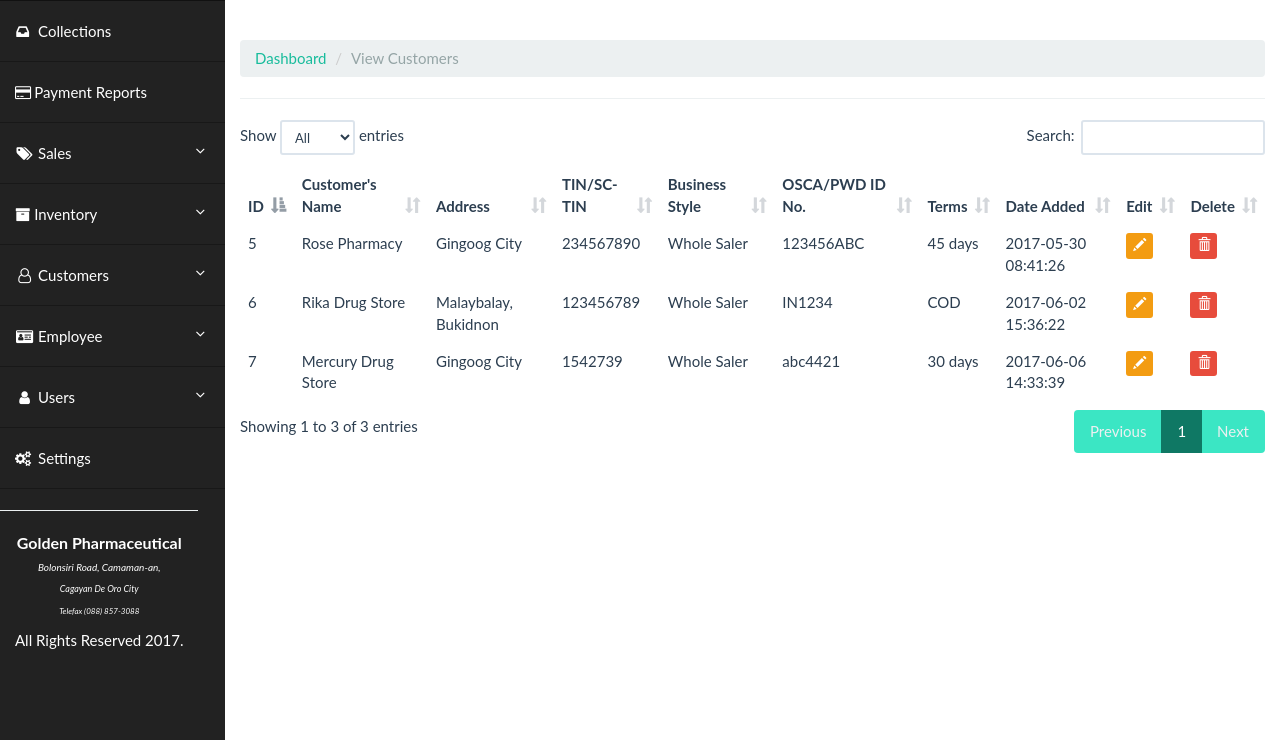
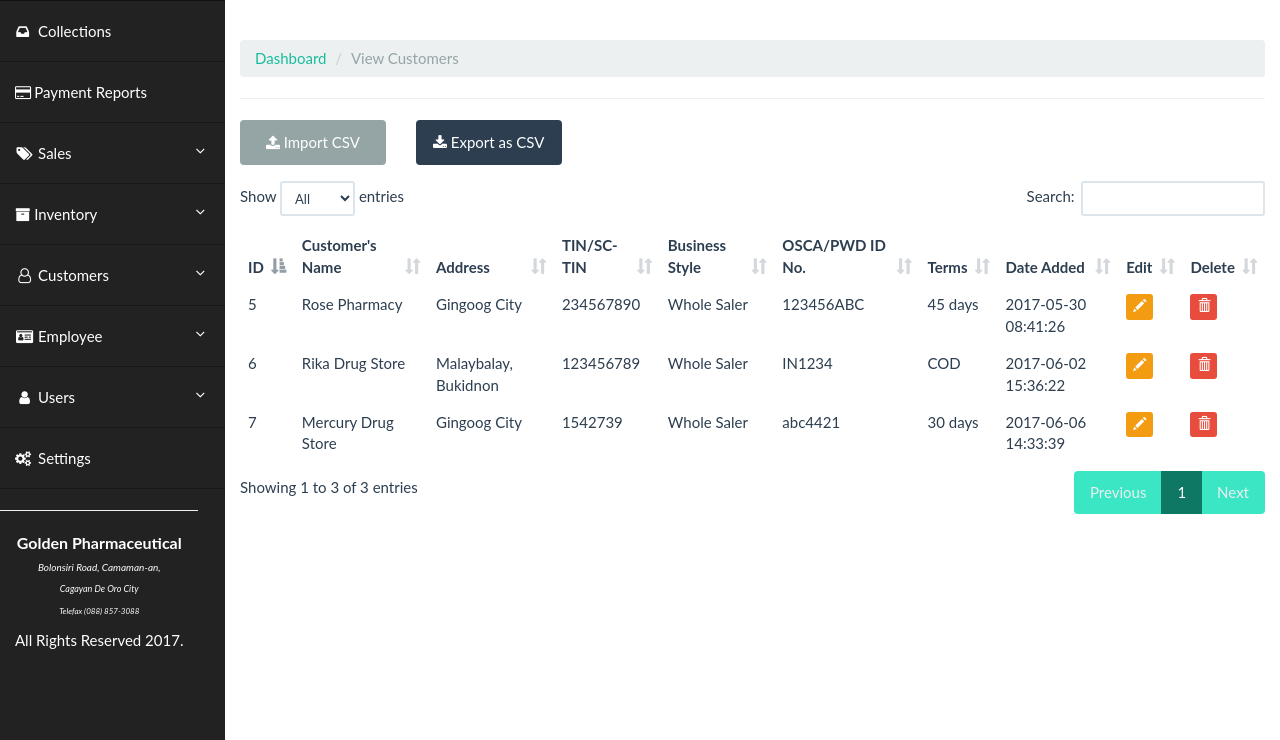
Before and after one commit to mboy1011/GP-SIMS, a PHP site: page /php/viewCustomers.php in a window 1280 px wide. Shown: the part 60-800 px from the top of the page. Run offline with PHP 8.4, Linux system fonts and the light colour scheme; a user stored in the database is signed in; data comes from the database, SQL or seed files in the repository; data that the repository does not hold is empty.

Commit message:
Added Import and Export of CSV

```diff
--- a/php/viewCustomers.php
+++ b/php/viewCustomers.php
@@ -123,6 +123,26 @@ $oop = new CRUD();
               </ol>
               <hr>
           </div>
+        </div>
+        <div class="row">
+            <div class="col-sm-2">
+                <button type="button" id="import" class="btn btn-default form-control"><b class="fa fa-upload">&nbsp;</b>Import CSV</button>
+            </div>
+            <div class="col-sm-2">
+                    <form class="form-group" method="POST" action="exportcsv.php">
+                        <button type="submit" name="exportcustomer" class="btn btn-primary form-control"><b class="fa fa-download">&nbsp;</b>Export as CSV</button>
+                    </form>
+            </div>
+        </div>
+        <div class="row">
+            <div class="col-sm-4">
+                <div id="showimport" style="display: none;">
+                   <form action="" method="post" enctype="multipart/form-data" id="importFrm">
+                       <input type="file" name="file" class="form-control" required="">
+                       <input type="submit" class="btn btn-primary form-control" name="importSubmit" value="IMPORT">
+                   </form>
+                </div>
+            </div>
         </div>
         <div class="row">
           <div class="col-sm-12">
@@ -307,6 +327,9 @@ $(document).ready(function(){
         var did = $(this).data("did");
         $("#delid").val(did);
     });
+    $("#import").click(function(event) {
+        $("#showimport").toggle();
+    });
 });
 </script>
 </body>
```
Also changed, not shown: php/exportcsv.php (added, +24 -0 lines), php/importcsv.php (added, +37 -0 lines), php/settings.php (+8 -4 lines).
